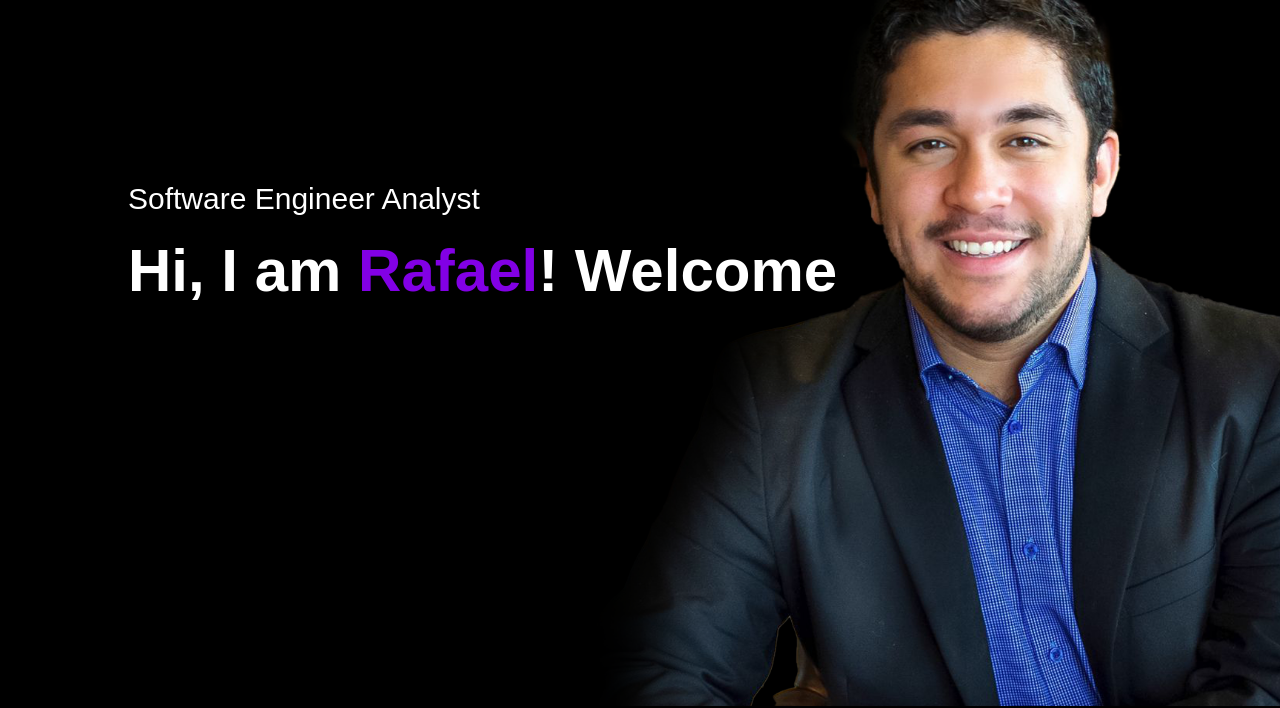
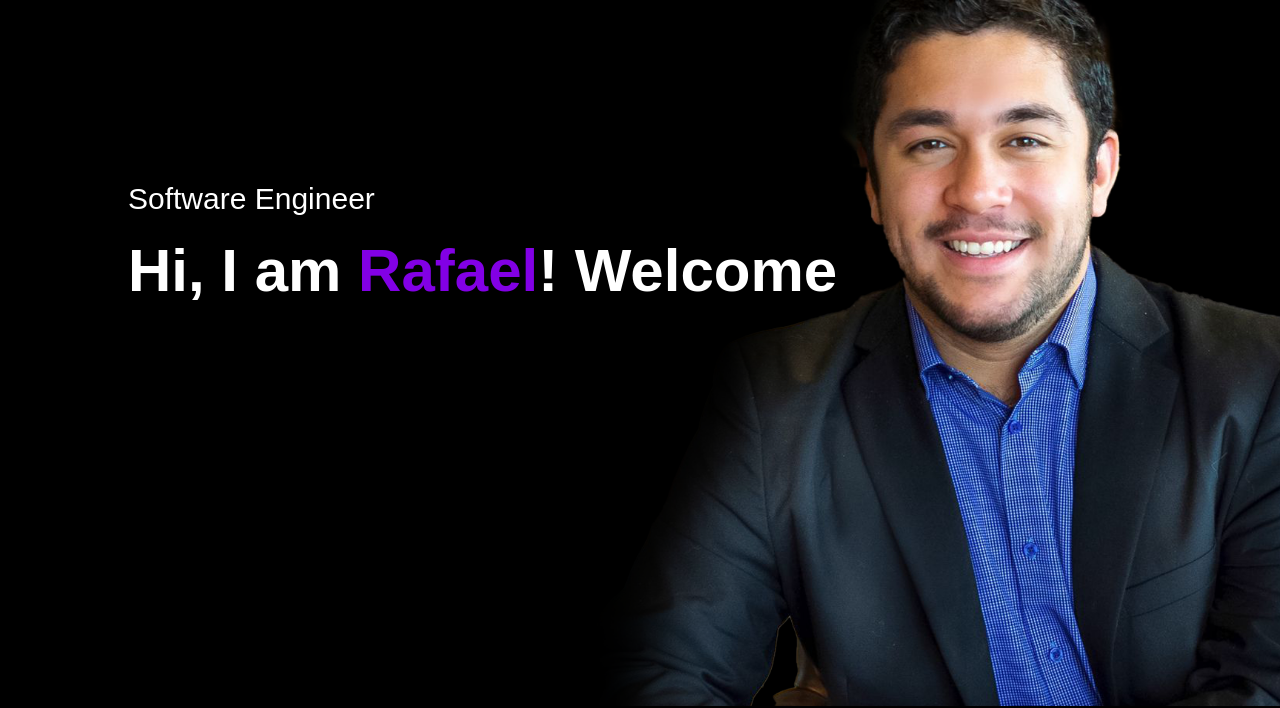
Before and after one commit to rafaelrasse/Website-Portfolio, a plain HTML site: page index.html in a window 1280 px wide. Shown: the part 94-802 px from the top of the page. Drawn offline with Linux system fonts and the light colour scheme.

Commit message:
Update index.html

```diff
--- a/index.html
+++ b/index.html
@@ -24,7 +24,7 @@
             <i class="fa-solid fa-bars" onclick="openmenu()"></i>
         </nav>
         <div class="header-text">
-            <p>Software Engineer Analyst</p>
+            <p>Software Engineer</p>
             <h1>Hi, I am <span>Rafael</span>! Welcome</h1>
         </div>
     </div>
```
